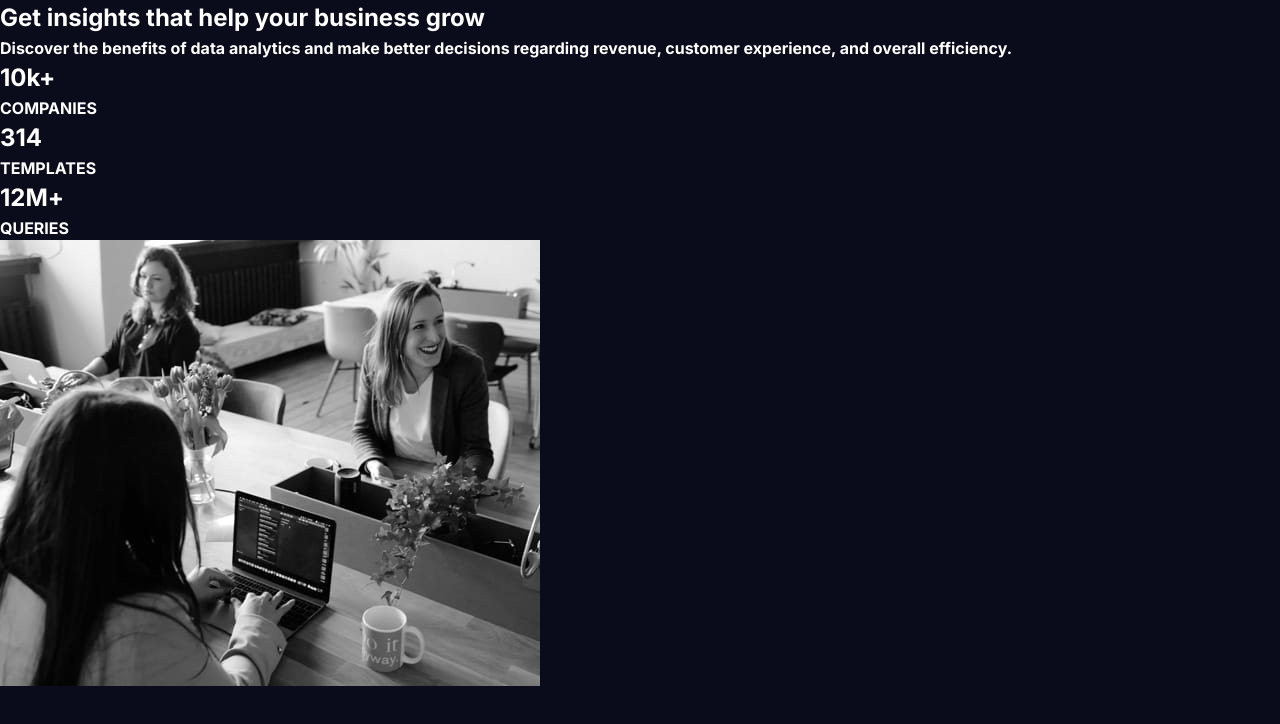
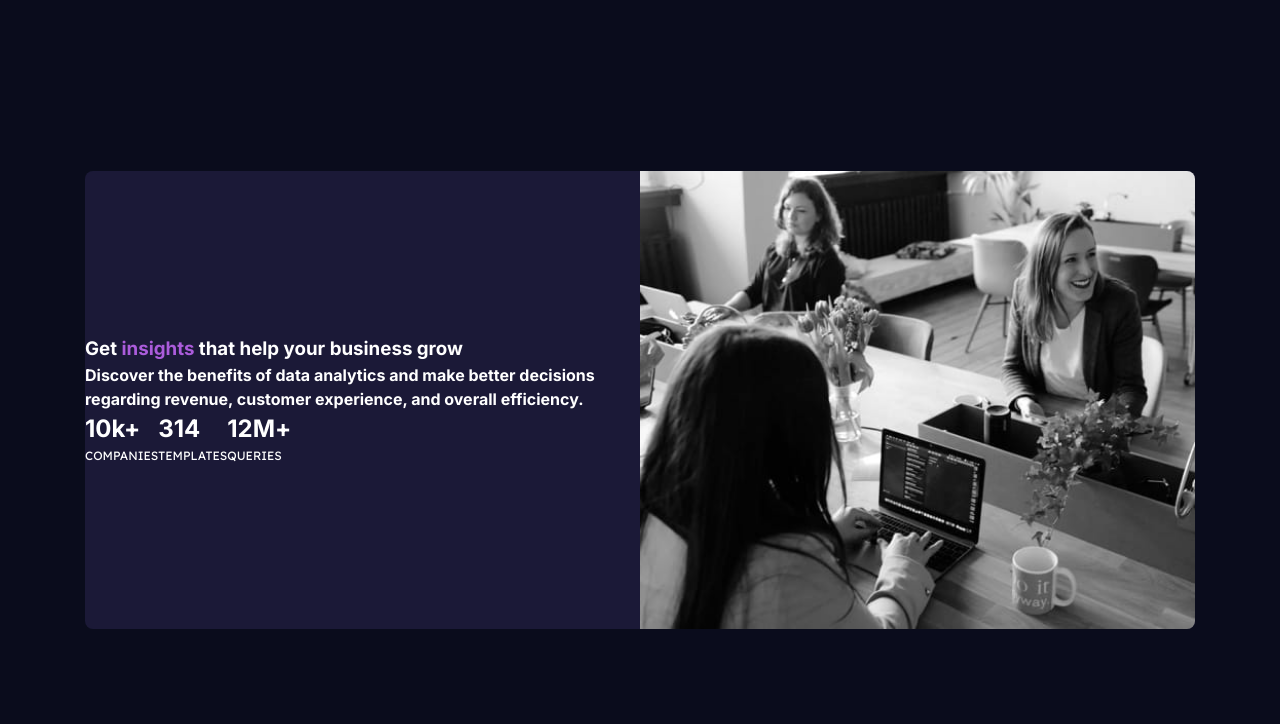
Before and after one commit to jaydevjs/frontendmentor, a plain HTML site: page stats-preview-card/index.html in a window 1280 px wide. Drawn offline with Linux system fonts and the light colour scheme.

Commit message:
update directory

```diff
--- a/stats-preview-card/index.html
+++ b/stats-preview-card/index.html
@@ -8,9 +8,9 @@
     <link rel="stylesheet" href="./styles.css">
 </head>
 <body>
-    <div class="main-container">
-        <section>
-            <div class="">
+    <section class="parent-container">
+        <div class="centered-container">
+            <section id="content-container">
                 <h1>Get <span>insights</span> that help your business grow</h1>
                 <p class="content">
                     Discover the benefits of data analytics and make better decisions regarding revenue, customer experience, and overall efficiency.
@@ -18,24 +18,25 @@
                 <div class="bottom">
                     <div class="bottom-content">
                         <h2>10k+</h2>
-                        <p>COMPANIES</p>
+                        <p class="lexend-deca-regular">COMPANIES</p>
                     </div>
                     <div class="bottom-content">
                         <h2>314</h2>
-                        <p>TEMPLATES</p>
+                        <p class="lexend-deca-regular">TEMPLATES</p>
                     </div>
                     <div class="bottom-content">
                         <h2>12M+</h2>
-                        <p>QUERIES</p>
+                        <p class="lexend-deca-regular">QUERIES</p>
                     </div>
                 </div>
-            </div>
-        </section>
-        <section>
-            <img class="image-desktop" src="./assets/image-header-desktop.jpg" alt="image header desktop">
-            <img class="image-mobile" src="./assets/image-header-mobile.jpg" alt="image header mobile">
-        </section>
-    </div>
+            </section>
+            <section id="image-container">
+                <img class="image-desktop" src="./assets/image-header-desktop.jpg" alt="image header desktop">
+                <img class="image-mobile" src="./assets/image-header-mobile.jpg" alt="image header mobile">
+            </section>
+        </div>
+
+    </section>
 
 </body>
 </html>
--- a/stats-preview-card/styles.css
+++ b/stats-preview-card/styles.css
@@ -4,6 +4,7 @@
 :root {
     --bg-color: #0A0C1C;
     --mask-color: #AB5CDB;
+    --container-bg-color: #1B1937;
     --white: #FFFFFF;
 }
 
@@ -23,7 +24,6 @@
     font-style: normal;
 }
 
-
 html, body {
     font-family: "Inter", sans-serif;
     font-optical-sizing: auto;
@@ -32,22 +32,61 @@ html, body {
     color: var(--white);
 }
 
+span {
+    color: var(--mask-color);
+}
 
-section {
+h2 {
+    font-size: 1.5rem;
+}
+
+.bottom-content p {
+    font-size: 0.75rem;
+}
+
+
+.image-desktop {
+    object-fit: cover;
+    border-radius: 0 8px 8px 0;
+}
+
+.image-mobile {
+    display: none;
+}
+
+.parent-container {
     display: flex;
-    flex-direction: row;
+    justify-content: center;
+    align-items: center;
+    height: 100vh;
+}
+
+.centered-container {
+    background-color: var(--container-bg-color);
+    width: 1110px;
+    display: flex;
+    justify-content: center;
+    align-items: center;
+    border-radius: 8px;
 }
 
 
 
+.bottom {
+    display: flex;
+
+}
+
+img {
+    width: 100%;
+}
 
 
-/* .image-desktop {
-    display: block;
-    width: 100%;
-    height: auto;
-} */
 
-.image-mobile {
-    display: none;
+#image-container {
+    width: 50%;
 }
+
+#content-container {
+    width: 50%;
+}
```
